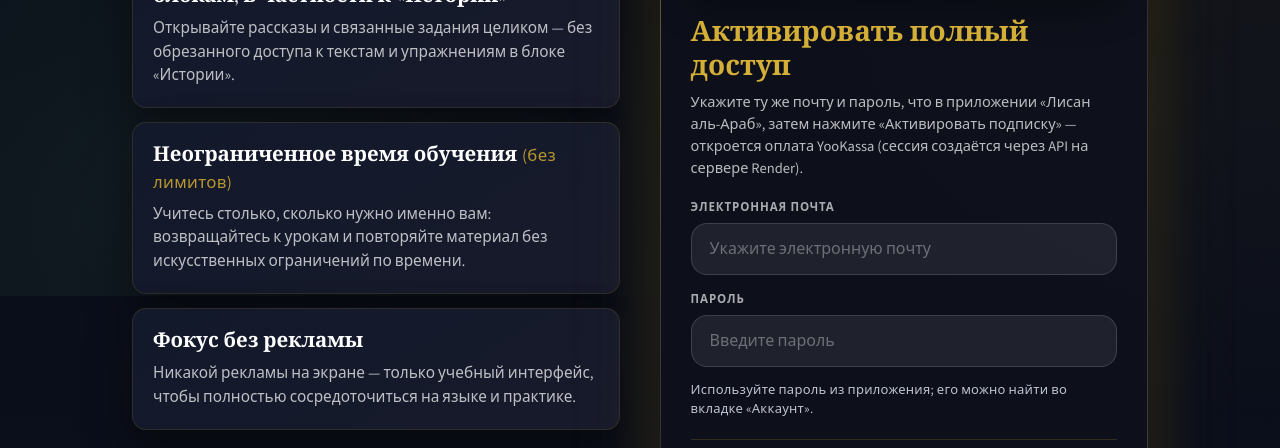
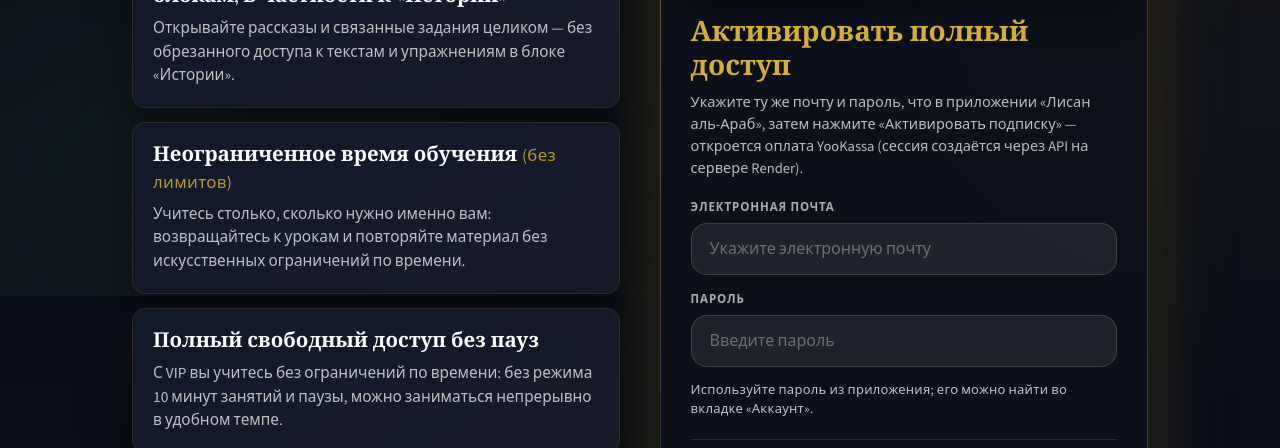
Before and after one commit to muharbek/lisanalarab_web, a website: page index.html in a window 1280 px wide. Shown: the part 504-952 px from the top of the page. Drawn offline with nearby package versions, Linux system fonts and the light colour scheme.

Commit message:
Add files via upload

```diff
--- a/index.html
+++ b/index.html
@@ -89,9 +89,9 @@
       </article>
 
       <article class="benefit-card">
-        <h3 class="benefit-title">Фокус без рекламы</h3>
+        <h3 class="benefit-title">Полный свободный доступ без пауз</h3>
         <p class="benefit-body">
-          Никакой рекламы на экране — только учебный интерфейс, чтобы полностью сосредоточиться на языке и практике.
+          С VIP вы учитесь без ограничений по времени: без режима 10 минут занятий и паузы, можно заниматься непрерывно в удобном темпе.
         </p>
       </article>
     </section>
```
